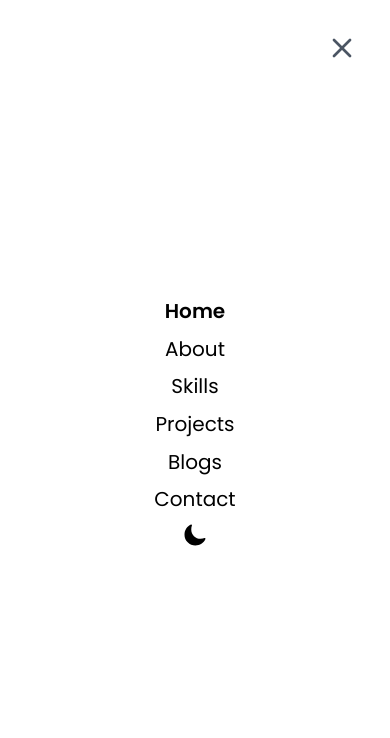
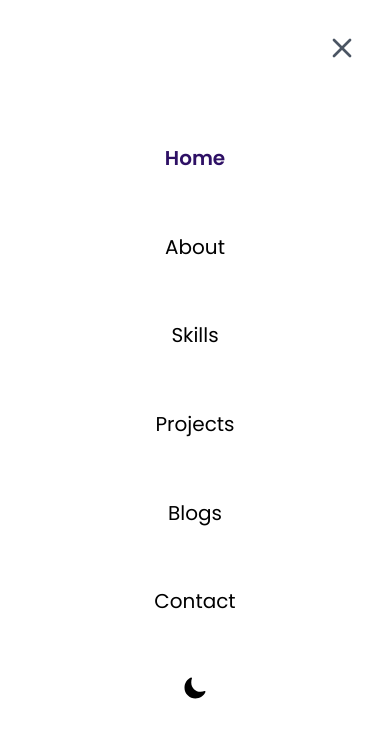
Before and after one commit to khan-mujeeb/noName, a React (Vite) app: page / in a window 390 px wide. Both pictures are taken after a click on the element 342 px from the left and 32 px from the top of the page. Shown: the top 738 px of the page. Built offline with nearby package versions, Linux system fonts and the light colour scheme.

Commit message:
dark mode optimized

```diff
--- /dev/null
+++ b/src/components/NavBar/DarkModeBtn.jsx
@@ -0,0 +1,26 @@
+import { IoSunny } from "react-icons/io5";
+import { IoMoon } from "react-icons/io5";
+import { IconContext } from "react-icons";
+
+const DarkModeBtn = ({darkMode, handleDarkMode}) => {
+    return (
+        <button className="z-50" onClick={() => handleDarkMode()}>
+            {darkMode ? (
+                <IconContext.Provider
+                    value={{
+                        color: "white",
+                        className: "global-class-name",
+                    }}
+                >
+                    <div>
+                        <IoSunny className="text-2xl" />
+                    </div>
+                </IconContext.Provider>
+            ) : (
+                <IoMoon className="text-2xl" />
+            )}
+        </button>
+    );
+};
+
+export default DarkModeBtn;
--- /dev/null
+++ b/src/components/NavBar/NavBar.css
@@ -0,0 +1,17 @@
+.hideMenuNav {
+    display: none;
+}
+.showMenuNav {
+    display: block;
+    position: absolute;
+    width: 100%;
+    height: 100vh;
+    top: 0;
+    left: 0;
+    background: white;
+    z-index: 10;
+    display: flex;
+    flex-direction: column;
+    justify-content: space-evenly;
+    align-items: center;
+}
--- a/src/components/NavBar/NavBar.jsx
+++ b/src/components/NavBar/NavBar.jsx
@@ -1,9 +1,10 @@
 import { useState } from "react";
 import mk_logo from "../../assets/img/mk_logo.png";
-import { IoSunny } from "react-icons/io5";
-import { IoMoon } from "react-icons/io5";
-import { IconContext } from "react-icons";
+import DarkModeBtn from "./DarkModeBtn";
 import navList from "../../data/navigationData";
+import "./NavBar.css";
+import NavItem from "./NavItem";
+
 export default function NavBar({ handleNavigation, darkMode, setDarkMode }) {
     const [isNavOpen, setIsNavOpen] = useState(false);
     const [selectedItem, setSelectedItem] = useState("home"); // State to track selected item
@@ -22,9 +23,9 @@ export default function NavBar({ handleNavigation, darkMode, setDarkMode }) {
                         className="HAMBURGER-ICON space-y-2"
                         onClick={() => setIsNavOpen((prev) => !prev)}
                     >
-                        <span className="block h-0.5 w-8 animate-pulse bg-gray-600"></span>
-                        <span className="block h-0.5 w-8 animate-pulse bg-gray-600"></span>
-                        <span className="block h-0.5 w-8 animate-pulse bg-gray-600"></span>
+                        <span className="block h-0.5 w-8 animate-pulse bg-gray-600 dark:text-gray-100"></span>
+                        <span className="block h-0.5 w-8 animate-pulse bg-gray-600 dark:text-gray-100"></span>
+                        <span className="block h-0.5 w-8 animate-pulse bg-gray-600 dark:text-gray-100"></span>
                     </div>
 
                     <div className={isNavOpen ? "showMenuNav" : "hideMenuNav"}>
@@ -33,7 +34,7 @@ export default function NavBar({ handleNavigation, darkMode, setDarkMode }) {
                             onClick={() => setIsNavOpen(false)}
                         >
                             <svg
-                                className="h-8 w-8 text-gray-600"
+                                className="h-8 w-8 text-gray-600 dark:text-gray-100"
                                 viewBox="0 0 24 24"
                                 fill="none"
                                 stroke="currentColor"
@@ -47,34 +48,21 @@ export default function NavBar({ handleNavigation, darkMode, setDarkMode }) {
                         </div>
 
                         {/* mobile  */}
-                        <ul className="flex flex-col items-center justify-between min-h-[250px] overflow-hidden">
+                        <ul className="flex flex-col items-center justify-between h-full w-full py-36 overflow-hidden dark:bg-darkNavbar">
                             {navList.map((item) => (
-                                <li
+                                <NavItem
                                     key={item.id}
-                                    className={`text-xl hover:font-semibold transition-all duration-200 ${
-                                        selectedItem === item.id
-                                            ? "font-semibold"
-                                            : "" // Apply bold style if selected
-                                    }`}
-                                    onClick={() => {
-                                        handleNavigation(item.id);
-                                        setSelectedItem(item.id);
-                                        setIsNavOpen((prev) => !prev);
-                                    }}
-                                >
-                                    {item.name}
-                                </li>
+                                    item={item}
+                                    selectedItem={selectedItem}
+                                    handleNavigation={handleNavigation}
+                                    setSelectedItem={setSelectedItem}
+                                    setIsNavOpen={setIsNavOpen}
+                                />
                             ))}
-                            <button
-                                className="z-50"
-                                onClick={() => handleDarkMode()}
-                            >
-                                {darkMode ? (
-                                    <IoSunny className="ico" />
-                                ) : (
-                                    <IoMoon className="text-2xl" />
-                                )}
-                            </button>
+                            <DarkModeBtn
+                                darkMode={darkMode}
+                                handleDarkMode={handleDarkMode}
+                            />
                         </ul>
                     </div>
                 </section>
@@ -83,59 +71,20 @@ export default function NavBar({ handleNavigation, darkMode, setDarkMode }) {
 
                 <ul className="DESKTOP-MENU hidden space-x-8 lg:flex">
                     {navList.map((item) => (
-                        <li
+                        <NavItem
                             key={item.id}
-                            className={`flex text-xl hover:font-semibold dark:text-gray-100 transition-all duration-500 ${
-                                selectedItem === item.id
-                                    ? "font-semibold text-violet-950"
-                                    : ""
-                            }`}
-                            href="/about"
-                            onClick={() => {
-                                handleNavigation(item.id);
-                                setSelectedItem(item.id);
-                            }}
-                        >
-                            {item.name}
-                        </li>
+                            item={item}
+                            selectedItem={selectedItem}
+                            handleNavigation={handleNavigation}
+                            setSelectedItem={setSelectedItem}
+                        />
                     ))}
-                    <button className="z-50" onClick={() => handleDarkMode()}>
-                        {darkMode ? (
-                            <IconContext.Provider
-                                value={{
-                                    color: "white",
-                                    className: "global-class-name",
-                                }}
-                            >
-                                <div>
-                                    <IoSunny className="text-2xl" />
-                                </div>
-                            </IconContext.Provider>
-                        ) : (
-                            <IoMoon className="text-2xl" />
-                        )}
-                    </button>
+                    <DarkModeBtn
+                        darkMode={darkMode}
+                        handleDarkMode={handleDarkMode}
+                    />
                 </ul>
             </nav>
-            <style>{`
-      .hideMenuNav {
-        display: none;
-      }
-      .showMenuNav {
-        display: block;
-        position: absolute;
-        width: 100%;
-        height: 100vh;
-        top: 0;
-        left: 0;
-        background: white;
-        z-index: 10;
-        display: flex;
-        flex-direction: column;
-        justify-content: space-evenly;
-        align-items: center;
-      }
-    `}</style>
         </div>
     );
 }
--- /dev/null
+++ b/src/components/NavBar/NavItem.jsx
@@ -0,0 +1,24 @@
+import React from "react";
+
+const NavItem = ({item, selectedItem, handleNavigation, setSelectedItem, setIsNavOpen}) => {
+    return (
+        <li
+            key={item.id}
+            className={`flex text-xl hover:font-semibold dark:text-gray-100 transition-all duration-500 ${
+                selectedItem === item.id
+                    ? "font-semibold text-violet-950 dark:text-yellow-500"
+                    : ""
+            }`}
+            href="/about"
+            onClick={() => {
+                handleNavigation(item.id);
+                setSelectedItem(item.id);
+                setIsNavOpen((prev) => !prev)
+            }}
+        >
+            {item.name}
+        </li>
+    );
+};
+
+export default NavItem;
--- a/src/components/Projects/ProjectListItem.jsx
+++ b/src/components/Projects/ProjectListItem.jsx
@@ -2,12 +2,13 @@ import React from "react";
 import { LuGithub } from "react-icons/lu";
 import { FaGooglePlay } from "react-icons/fa";
 import ProjectShareable from "./ProjectShareable.jsx";
+import TailwindCustomStyle from "../utlis/style/TailwindCustomStyle";
 
 const ProjectListItem = ({ project }) => {
     return (
         <div
             key={project.id}
-            className="sm:max-3xl:w-[550px]  md:max-3xl:p-10 p-3 w-80 rounded-xl shadow-md shadow-gray-900 transition duration-300 hover:bg-stone-100 backdrop-blur-sm dark:bg-gradient-to-r from-gray-800 from-10% via-darkNavbar via-30% to-gray-900 to-90%"
+            className={`sm:max-3xl:w-[550px]  md:max-3xl:p-10 p-3 w-80 rounded-xl shadow-md shadow-gray-900 transition duration-300 hover:bg-stone-100 backdrop-blur-sm ${TailwindCustomStyle.darkGradiantBg}`}
         >
             <div className="flex flex-col gap-4 items-center">
                 <div className="flex justify-between items-center w-full">
--- a/src/components/Skills/TechStack.jsx
+++ b/src/components/Skills/TechStack.jsx
@@ -1,8 +1,10 @@
 import React from "react";
+import TailwindCustomStyle from "../utlis/style/TailwindCustomStyle";
+
 
 const TechStack = ({title, icon}) => {
     return (
-        <div className="text-2xl relative bg-bg-secondary shadow-md dark:shadow-xl rounded-full h-14 w-14 sm:h-16 sm:w-16 grid place-items-center group dark:bg-gradient-to-r from-gray-800 from-10% via-darkNavbar via-30% to-gray-900 to-90%">
+        <div className={`text-2xl relative bg-bg-secondary shadow-md dark:shadow-xl rounded-full h-14 w-14 sm:h-16 sm:w-16 grid place-items-center group ${TailwindCustomStyle.darkGradiantBg}`}>
             <span>
                 <img className="h-10 w-10" src={icon} alt="" />
             </span>
```
